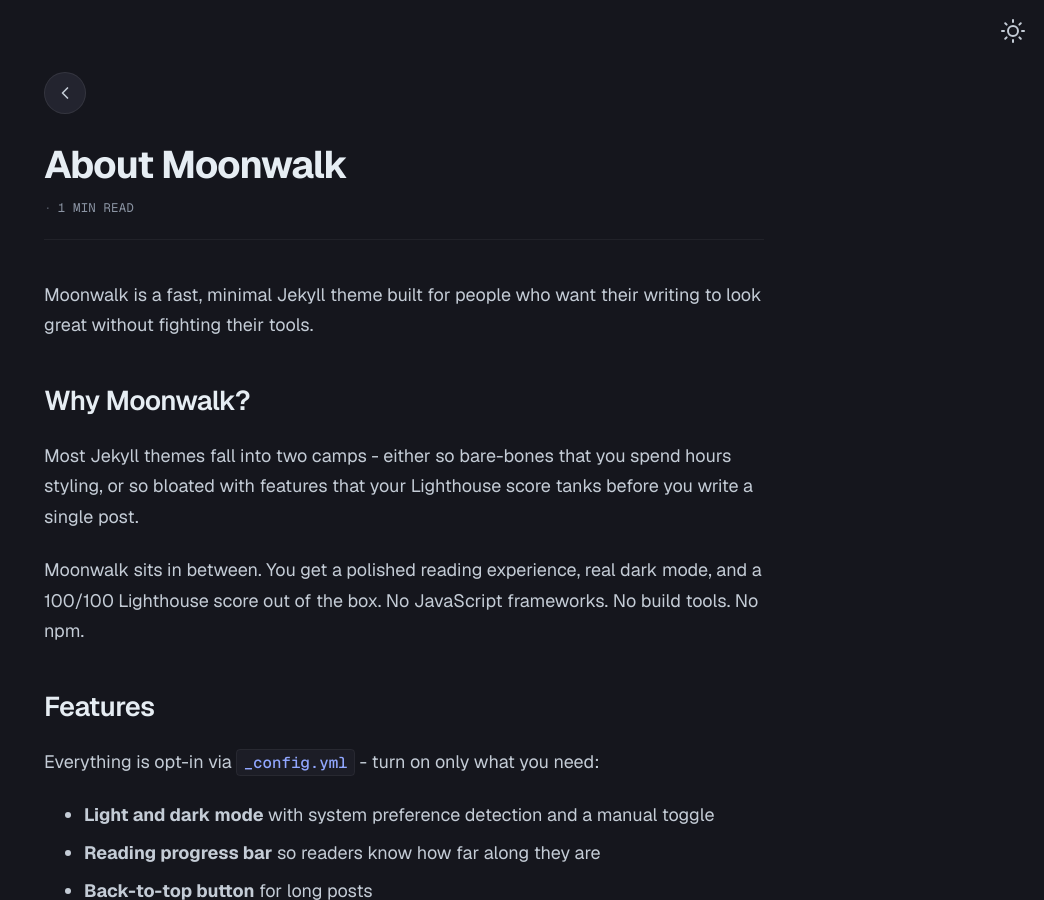
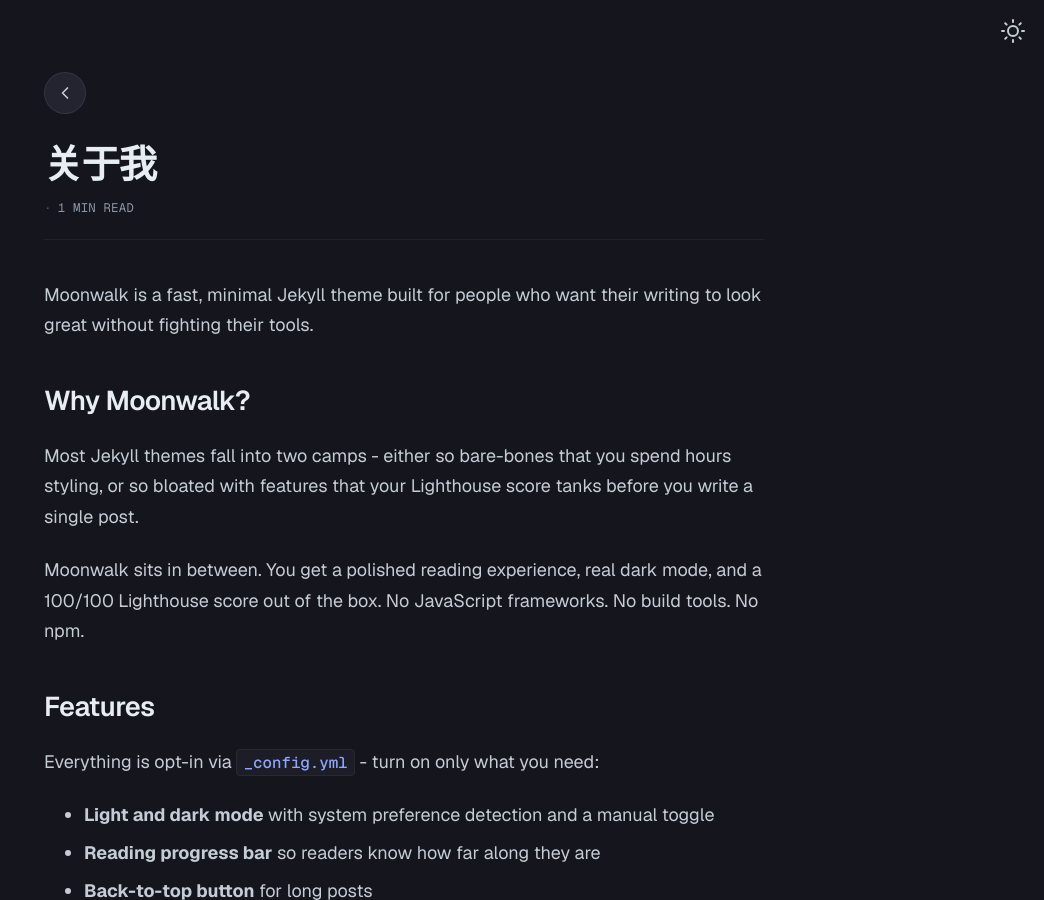
Before and after one commit to cattyMiao/cattyMiao.github.io, a Jekyll site: the page built from about.md, in a window 1280 px wide and 900 px high. Shown: the whole window, without its empty margins (236-1280 px from the left). Built offline with Jekyll 4.4.1, drawn with Linux system fonts in a browser that asks for light colours.

Commit message:
删除首页描述，about 改为关于我

```diff
--- a/_config.yml
+++ b/_config.yml
@@ -2,8 +2,7 @@
 author: Abhinav Saxena
 url: https://cattymiao.github.io/ # root address of the site
 baseurl: "" # set to "/moonwalk" if hosting under a project subpath
-description: > # description of the site (multiple lines allowed)
-  Moonwalk is a fast and elegant Jekyll theme with a clean dark mode. It comes with horizontal list (for navbar and footer), card list (for portfolio), and a generic vertical list. It is very easy to modify in case you want to build over it - please see _layouts/home.html to do that.
+description: # description
 
 permalink: /:slug
 
@@ -18,7 +17,7 @@
   appearance: "dark" # can be "light", "dark" or "auto"
   appearance_toggle: true # if appearance can be switched by user
   date_format: "%Y-%m-%d" # customize how date is formatted
-  show_description: true # show blog description
+  show_description: false # show blog description
   show_navbar: true # show horizontal navbar
   show_footer: true # show footer links in home page,add in _data/home.yml
   show_copyright: true # show copyright notice in footer
--- a/about.md
+++ b/about.md
@@ -1,6 +1,6 @@
 ---
 layout: post
-title: About Moonwalk
+title: 关于我
 ---
 
 Moonwalk is a fast, minimal Jekyll theme built for people who want their writing to look great without fighting their tools.
```
